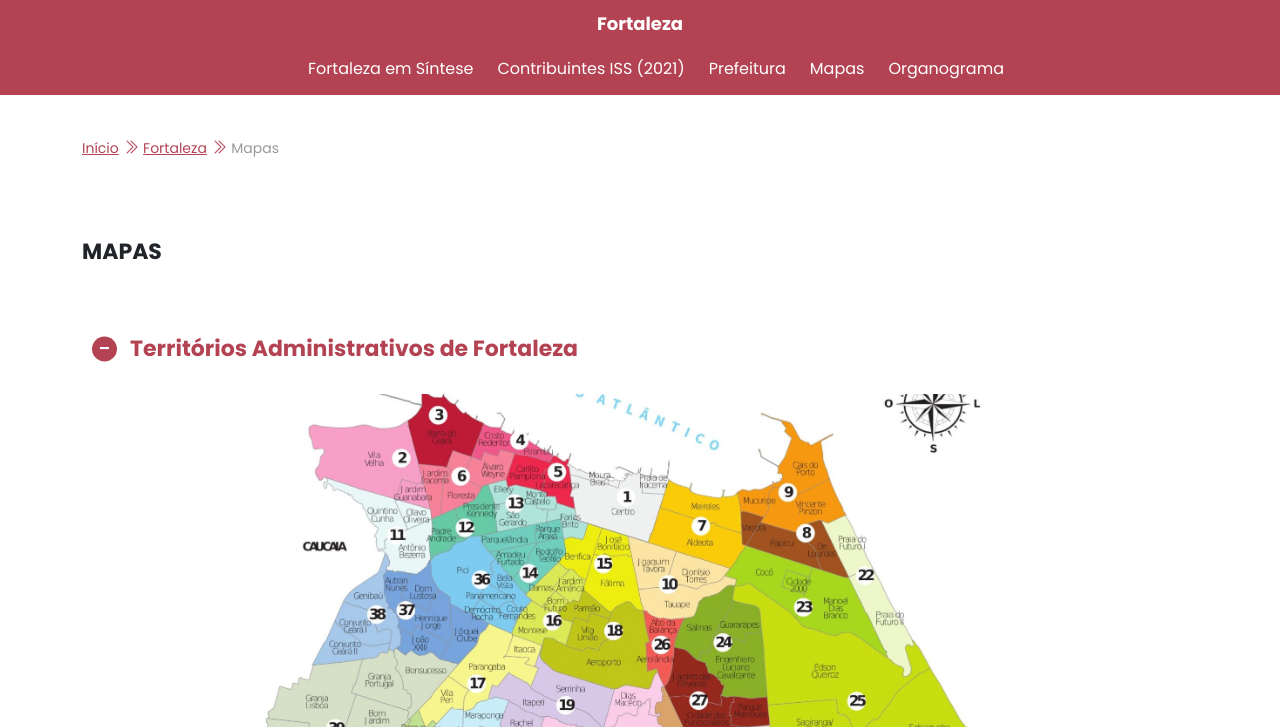
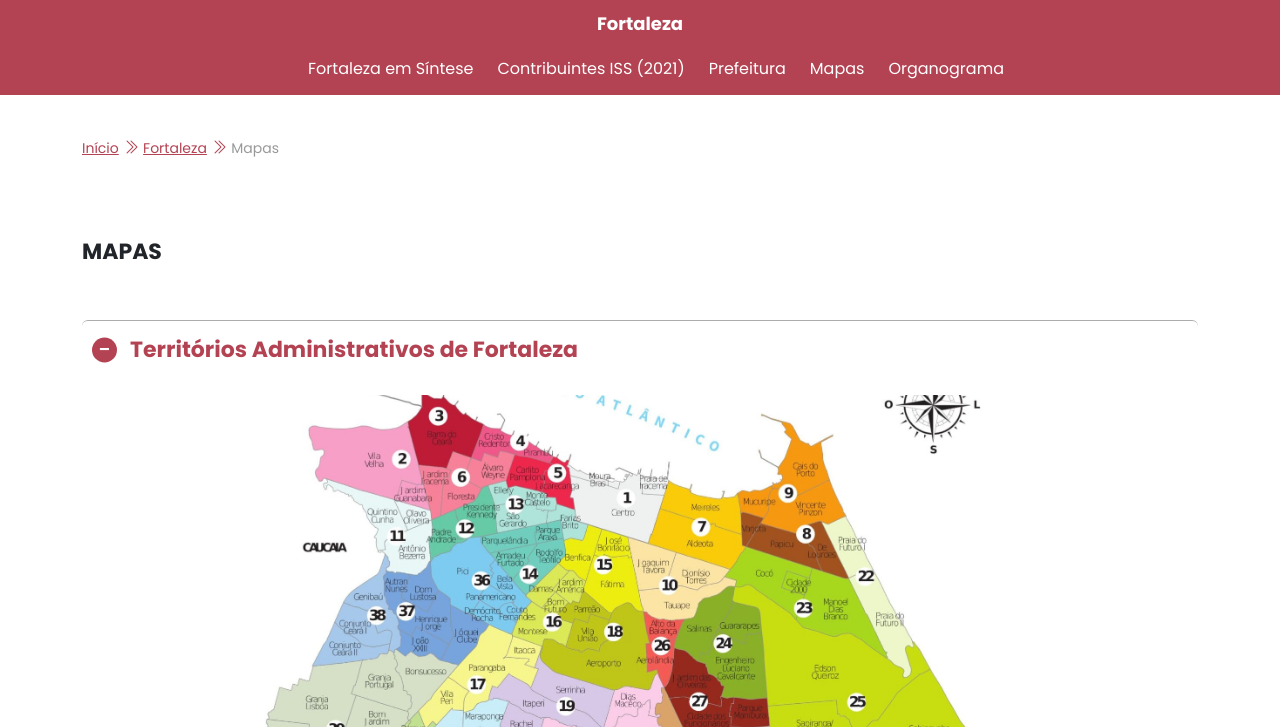
Before and after one commit to viniciusfelixmatos/anuario-ceara, a plain HTML site: page index.html in a window 1280 px wide. Shown: the part 73-800 px from the top of the page. Drawn offline with nearby package versions, Linux system fonts and the light colour scheme.

Commit message:
fix - Corrigindo os separadores nos Accordion

```diff
--- a/css/style.css
+++ b/css/style.css
@@ -145,7 +145,10 @@ html, body {
 
 .accordion-item {
   border: none;
+  border-top: 1px solid #ACACAC;
+  border-bottom: 1px solid #ACACAC;
 }
+
 
 .accordion-item h2 {
   font-size: 1.375rem;
```
